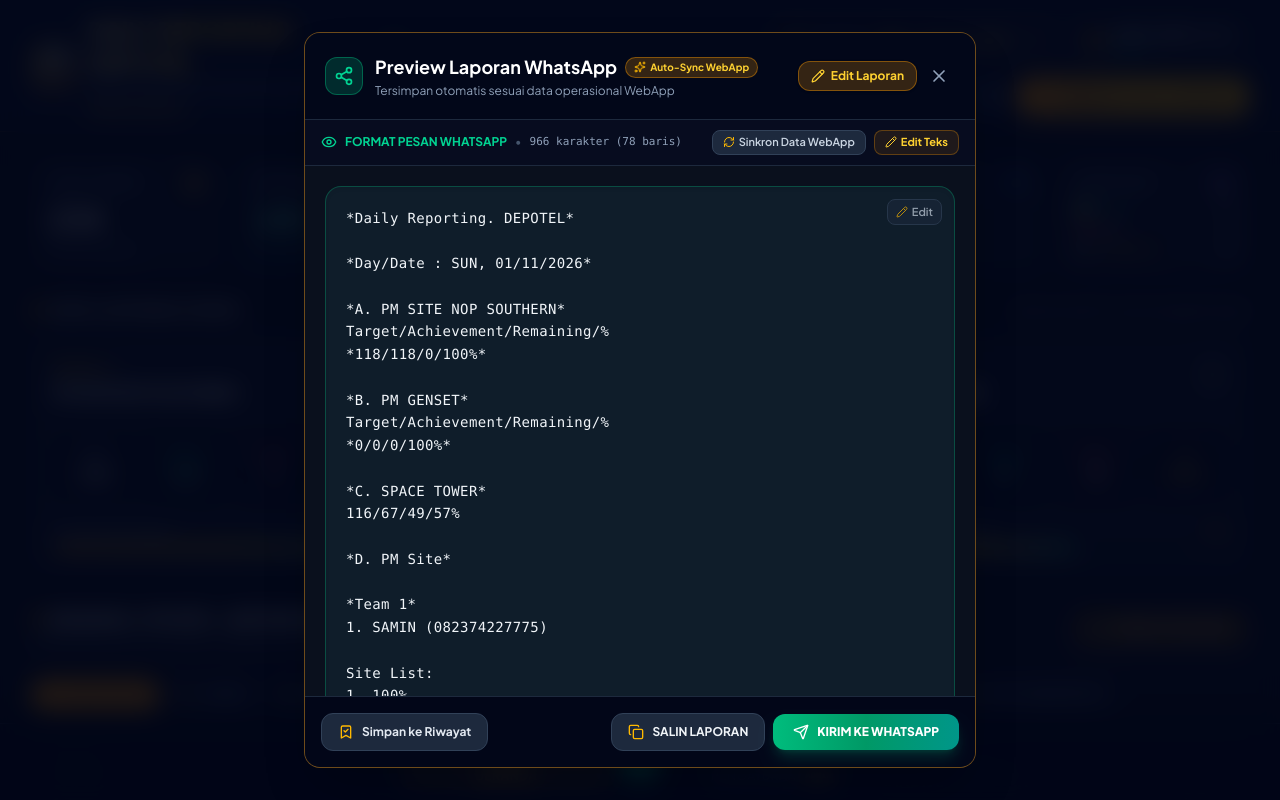
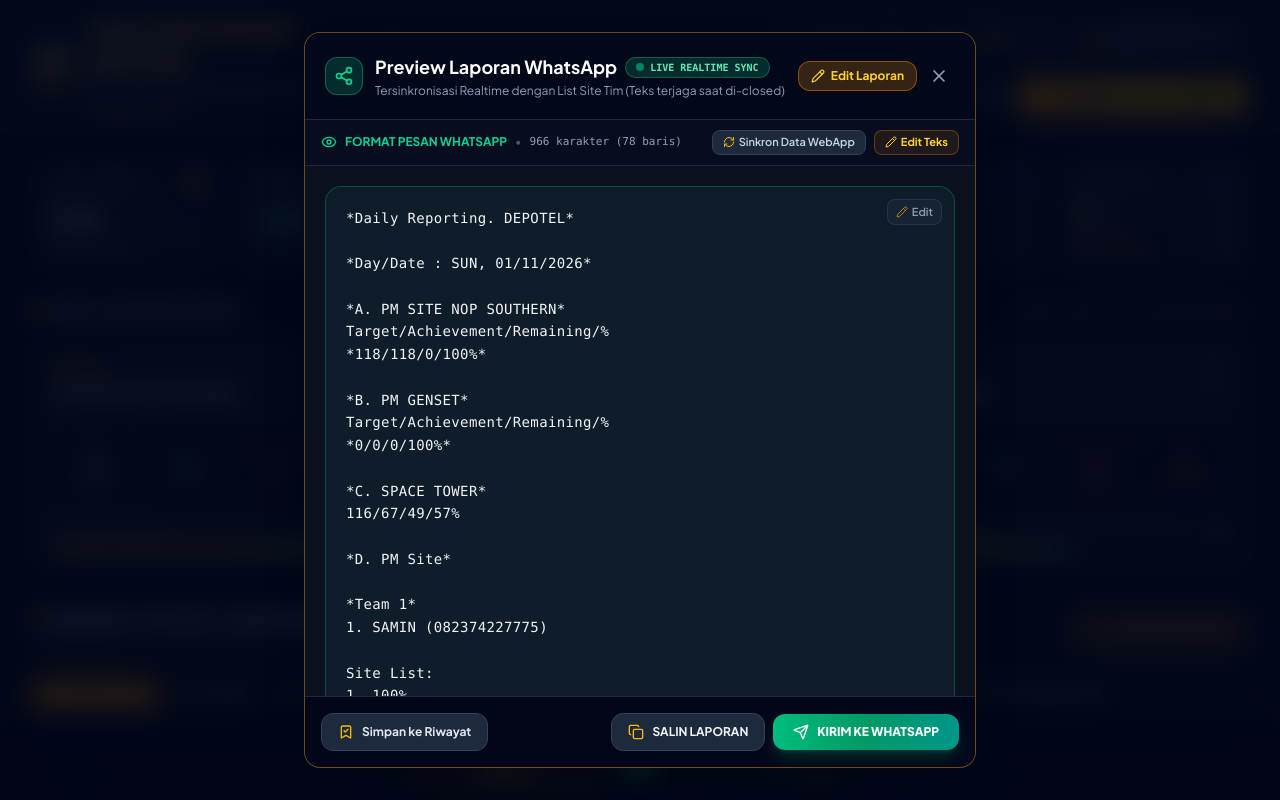
Before and after one commit to updatetokendanswacam-oss/PREVENTIVE_MAINTENANCE_DEPOTEL, a React (Vite) app: page / in a window 1280 px wide. Both pictures are taken after a click on the button "GENERATE DAILY REPORT". Shown: the top 800 px of the page. Built offline with nearby package versions, Linux system fonts and the light colour scheme; no server answers.

Commit message:
feat(ui): add live sync status indicator
Display a pulse indicator to inform users that data is being synchronized in real-time between the team dashboard and the WhatsApp preview.

```diff
--- a/src/App.tsx
+++ b/src/App.tsx
@@ -927,12 +927,18 @@ export default function App() {
             <div className="space-y-4">
               <div className="flex flex-col sm:flex-row sm:items-center justify-between gap-2 border-b border-slate-800 pb-3">
                 <div>
+                  <div className="flex items-center gap-2.5 flex-wrap">
                     <h2 className="text-base sm:text-lg font-extrabold text-white uppercase tracking-tight flex items-center gap-2">
                       <span className="w-2.5 h-2.5 rounded-full bg-amber-400"></span>
                       BAGIAN D. PM SITE - DAFTAR TEAM ({reportData.teams.length})
                     </h2>
+                    <span className="px-2.5 py-1 rounded-full text-[10px] font-mono font-bold bg-emerald-500/20 text-emerald-300 border border-emerald-500/40 flex items-center gap-1.5 shadow-sm">
+                      <span className="w-2 h-2 rounded-full bg-emerald-400 animate-pulse" />
+                      <span>LIVE REALTIME SYNC</span>
+                    </span>
+                  </div>
                   <p className="text-xs text-slate-400 mt-0.5">
-                Kelola status site untuk masing-masing team operasional
+                    Kelola status site untuk masing-masing team operasional (Tersinkronisasi Realtime dengan Preview WhatsApp)
                   </p>
                 </div>
 
--- a/src/components/ReportPreviewModal.tsx
+++ b/src/components/ReportPreviewModal.tsx
@@ -222,24 +222,21 @@ export const ReportPreviewModal: React.FC<ReportPreviewModalProps> = ({
                 <h3 className="text-base sm:text-lg font-bold text-white truncate">
                   Preview Laporan WhatsApp
                 </h3>
+                <span className="px-2.5 py-0.5 rounded-full text-[10px] font-mono font-bold bg-emerald-500/20 text-emerald-300 border border-emerald-500/40 flex items-center gap-1.5 shadow-sm">
+                  <span className="w-2 h-2 rounded-full bg-emerald-400 animate-pulse" />
+                  <span>LIVE REALTIME SYNC</span>
+                </span>
                 {isLockedAsCustom ? (
-                  <span className="px-2 py-0.5 rounded-full text-[10px] font-bold bg-emerald-500/20 text-emerald-300 border border-emerald-500/40 flex items-center gap-1 shadow-sm">
-                    <Sparkles className="w-3 h-3 text-emerald-400" />
-                    Format Editan Permanen
+                  <span className="px-2 py-0.5 rounded-full text-[10px] font-bold bg-amber-500/20 text-amber-300 border border-amber-500/40 flex items-center gap-1 shadow-sm">
+                    <Sparkles className="w-3 h-3 text-amber-400" />
+                    Proteksi Closed (Teks Terjaga)
                   </span>
-                ) : (
-                  <span className="px-2 py-0.5 rounded-full text-[10px] font-bold bg-amber-500/20 text-amber-300 border border-amber-500/40 flex items-center gap-1">
-                    <Sparkles className="w-3 h-3 text-amber-400" />
-                    Auto-Sync WebApp
-                  </span>
-                )}
+                ) : null}
               </div>
               <p className="text-xs text-slate-400 truncate mt-0.5">
                 {isEditing
                   ? 'Mode Edit: Ubah isi laporan langsung & simpan permanen'
-                  : isLockedAsCustom
-                  ? 'Tersimpan permanen & tidak balik lagi ke semula saat data WebApp diperbarui'
-                  : 'Tersimpan otomatis sesuai data operasional WebApp'}
+                  : 'Tersinkronisasi Realtime dengan List Site Tim (Teks terjaga saat di-closed)'}
               </p>
             </div>
           </div>
```
Lines whose indentation alone changed are shown as unchanged.
